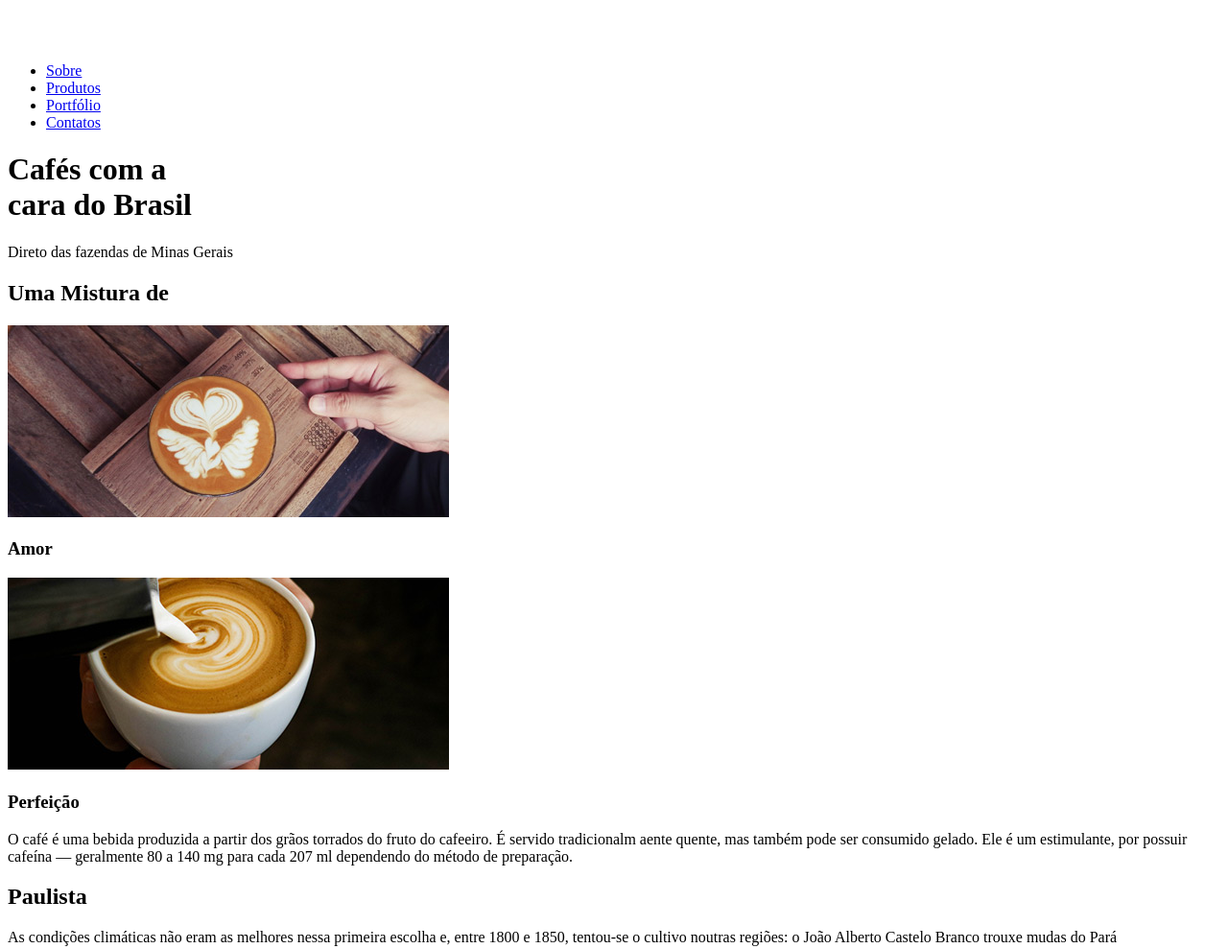
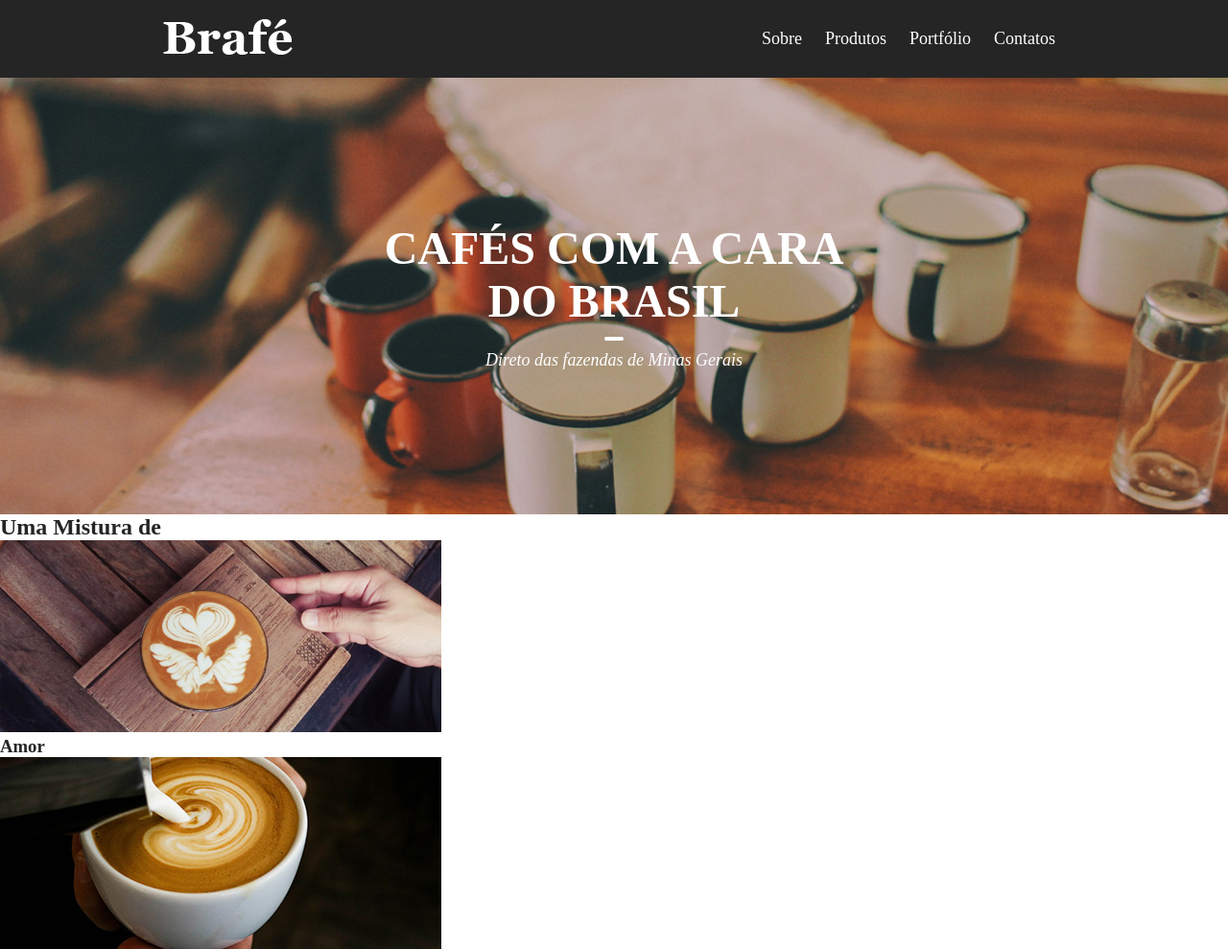
Before and after one commit to MatheusWFranca/brafe-1, a plain HTML site: page index.html in a window 1280 px wide. Shown: the top 989 px of the page at 96% size. Drawn offline with Linux system fonts and the light colour scheme.

Commit message:
introdução

```diff
--- a/css/style.css
+++ b/css/style.css
@@ -0,0 +1,88 @@
+/* Reset */
+
+body,
+h1,
+h2,
+h3,
+p,
+ul {
+  padding: 0px;
+  margin: 0px;
+}
+
+body {
+  font-family: 'Times New Roman', Times, serif;
+  color: #252525;
+}
+
+/* Menu */
+
+.menu {
+  background: #252525;
+  padding: 20px 0;
+}
+
+.menu-container {
+  max-width: 960px;
+  margin: 0 auto;
+}
+
+.menu-container::after,
+.menu-container::before {
+  content: "";
+  display: table;
+  clear: both;
+}
+
+a.menu-logo {
+  display: block;
+  float: left;
+  margin-left: 10px;
+}
+
+.menu-nav {
+  float: right;
+  margin-right: 10px;
+}
+
+.menu-nav li {
+  display: inline-block;
+}
+
+.menu-nav a {
+  display: block;
+  padding: 10px;
+  text-decoration: none;
+  color: white;
+  font-size: 1.125em;
+}
+
+/* Introdução */
+
+.intro {
+  background: url(../images/bg-intro.jpg) no-repeat center center;
+  background-size: cover;
+  padding: 150px 0;
+  text-align: center;
+  color: white;
+}
+
+.intro h1 {
+  text-transform: uppercase;
+  font-size: 3em;
+}
+
+.intro h1::after {
+  content: "";
+  display: block;
+  width: 20px;
+  height: 4px;
+  border-radius: 10px;
+  background: white;
+  margin: 10px auto;
+}
+
+.intro p {
+  font-style: italic;
+  font-size: 1.125em;
+}
--- a/index.html
+++ b/index.html
@@ -10,11 +10,10 @@
 </head>
 
 <body>
-    <header>
-        <div>
-            <a href="#"><img src="images/brafe.png" alt="Bráfe"></a>
-        </div>
-        <nav>
+    <header class="menu">
+        <div class="menu-container">
+            <a class="menu-logo" href="#"><img src="images/brafe.png" alt="Bráfe"></a>
+            <nav class="menu-nav">
                 <ul>
                     <li><a href="#">Sobre</a></li>
                     <li><a href="#">Produtos</a></li>
@@ -22,10 +21,11 @@
                     <li><a href="#">Contatos</a></li>
                 </ul>
             </nav>
+        </div>
     </header>
 
-    <main>
-        <h1>Cafés com a <br> cara do Brasil</h1>
+    <main class="intro">
+        <h1>Cafés com a cara <br> do Brasil</h1>
         <p>Direto das fazendas de Minas Gerais</p>
     </main>
 
@@ -114,6 +114,13 @@
         </div>
     </section>
 
+    <footer>
+        <div>
+            <p>Este é um projeto de Matheus Franca. confira mais em mfranca.com</p>
+            <img src="images/brafe.png" alt="Brafé">
+        </div>
+    </footer>
+
 
 
 
```
Lines whose indentation alone changed are shown as unchanged.
